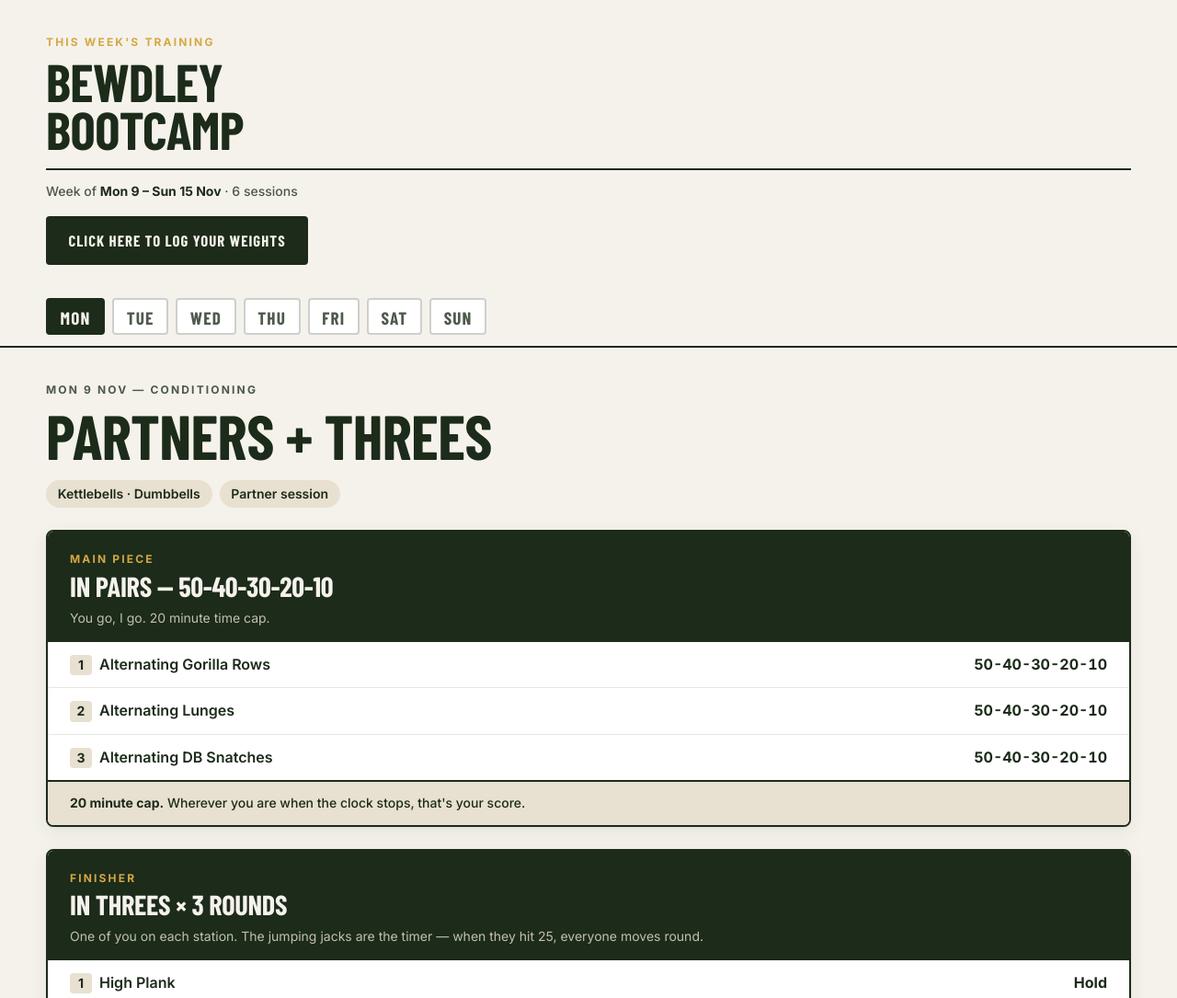
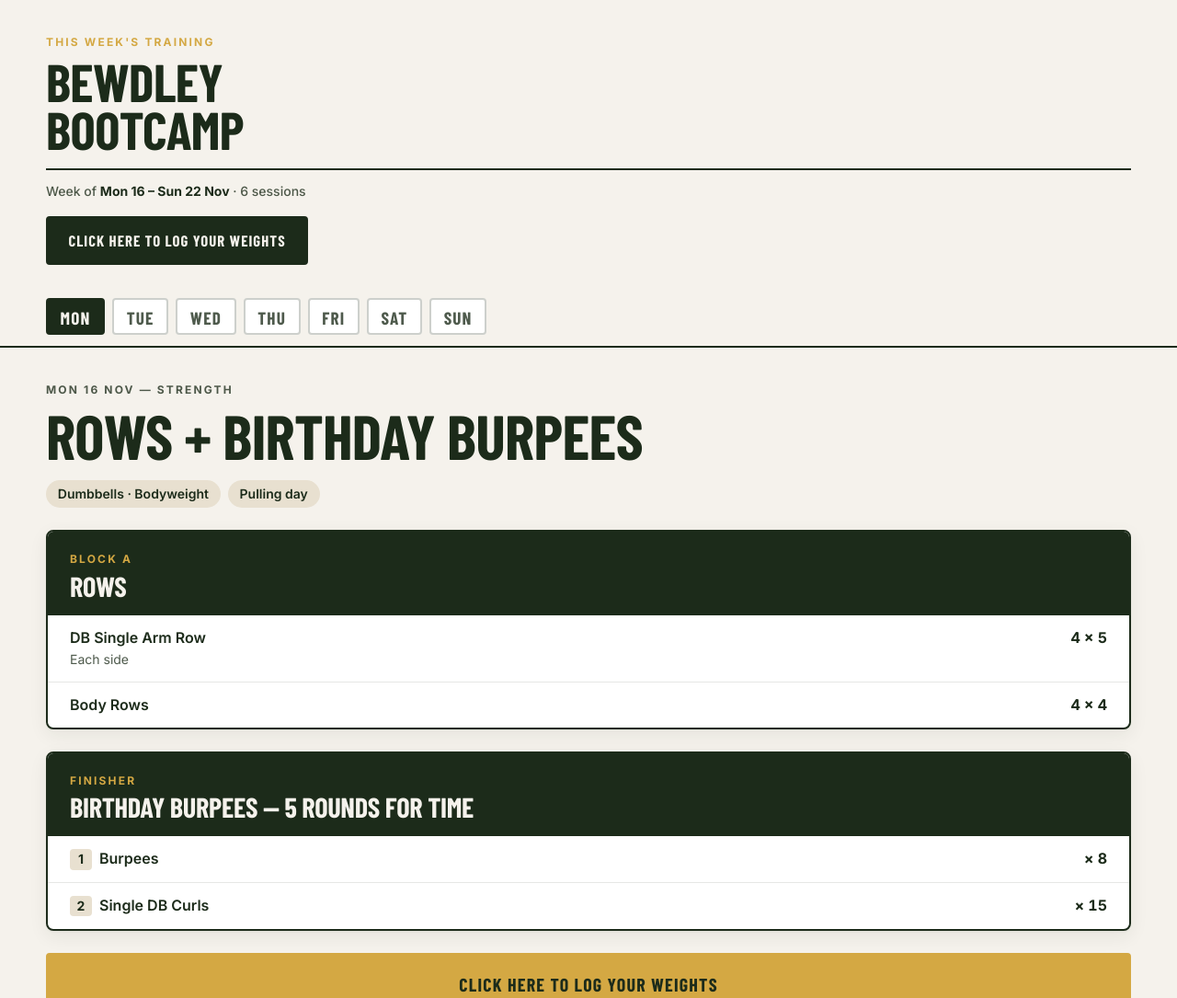
Before and after one commit to chrispinnerpt-a11y/bewdley-bootcamp-programme, a plain HTML site: page index.html in a window 1280 px wide. Shown: the top 1085 px of the page at 92% size. Drawn offline with nearby package versions, Linux system fonts and the light colour scheme; a web font is replaced by a local one.

Commit message:
Update index.html

```diff
--- a/index.html
+++ b/index.html
@@ -3,7 +3,7 @@
 <head>
 <meta charset="utf-8">
 <meta name="viewport" content="width=device-width, initial-scale=1, viewport-fit=cover">
-<title>Bewdley Bootcamp — Week of 9 November</title>
+<title>Bewdley Bootcamp — Week of 16 November</title>
 <meta name="description" content="This week's training at Bewdley Bootcamp.">
 <meta name="theme-color" content="#F5F2EC">
 <link rel="preconnect" href="https://fonts.googleapis.com">
@@ -243,7 +243,7 @@ p{margin:0 0 var(--sp-4)}
   <div class="bb-wrap">
     <span class="bb-eyebrow wk-mast__eyebrow">This week's training</span>
     <h1 class="wk-mast__mark"><span>Bewdley</span><span>Bootcamp</span></h1>
-    <p class="wk-mast__meta">Week of <b id="wk-range">Mon 9 – Sun 15 Nov</b> · <span id="wk-count"></span></p>
+    <p class="wk-mast__meta">Week of <b id="wk-range">Mon 16 – Sun 22 Nov</b> · <span id="wk-count"></span></p>
     <a class="wk-cta wk-cta--top" id="wk-track-top" href="#" target="_blank" rel="noopener">Click Here to Log Your Weights</a>
   </div>
 </header>
@@ -291,118 +291,121 @@ p{margin:0 0 var(--sp-4)}
    ======================================================================= */
 const WEEK = {
   trackUrl:"https://track.bewdleybootcamp.co.uk",
-  range:"Mon 9 – Sun 15 Nov",
+  range:"Mon 16 – Sun 22 Nov",
   days:[
-    { day:"Mon", date:"9 Nov", kindLabel:"Conditioning",
-      title:"Partners + Threes",
-      tags:["Kettlebells · Dumbbells","Partner session"],
+    { day:"Mon", date:"16 Nov", kindLabel:"Strength",
+      title:"Rows + Birthday Burpees",
+      tags:["Dumbbells · Bodyweight","Pulling day"],
       blocks:[
-        { label:"Main piece", name:"In Pairs — 50-40-30-20-10", how:"You go, I go. 20 minute time cap.",
+        { label:"Block A", name:"Rows",
           moves:[
-            {pos:"1", name:"Alternating Gorilla Rows", pre:"50-40-30-20-10"},
-            {pos:"2", name:"Alternating Lunges", pre:"50-40-30-20-10"},
-            {pos:"3", name:"Alternating DB Snatches", pre:"50-40-30-20-10"}
-          ],
-          foot:"<b>20 minute cap.</b> Wherever you are when the clock stops, that's your score."},
-        { label:"Finisher", name:"In Threes × 3 Rounds", how:"One of you on each station. The jumping jacks are the timer — when they hit 25, everyone moves round.",
+            {name:"DB Single Arm Row", sub:"Each side", pre:"4 × 5"},
+            {name:"Body Rows", pre:"4 × 4"}
+          ]},
+        { label:"Finisher", name:"Birthday Burpees — 5 Rounds For Time",
           moves:[
-            {pos:"1", name:"High Plank", pre:"Hold"},
-            {pos:"2", name:"Wall Sit", pre:"Hold"},
-            {pos:"3", name:"Jumping Jacks", sub:"The timer", pre:"× 25"}
-          ],
-          foot:"<b>60 seconds rest after a full round</b> — once all three of you have done every station."}
+            {pos:"1", name:"Burpees", pre:"× 8"},
+            {pos:"2", name:"Single DB Curls", pre:"× 15"}
+          ]}
       ]},
 
-    { day:"Tue", date:"10 Nov", kindLabel:"Bootcamp 45",
+    { day:"Tue", date:"17 Nov", kindLabel:"Bootcamp 45",
       title:"The Engine Room",
-      tags:[{text:"The Engine Room · 1/6",mark:true},"45 minutes","Rower · Shuttles"],
+      tags:[{text:"The Engine Room · 3/6",mark:true},"45 minutes","Rower · Shuttles"],
       blocks:[
-        { label:"Main piece", name:"Every 6 Minutes × 4 Rounds",
+        { label:"Main piece", name:"Every 5 Minutes × 4 Rounds",
           moves:[
             {pos:"1", name:"Row", pre:"200 / 250m"},
             {pos:"2", name:"Shuttle Runs", pre:"× 9"},
             {pos:"3", name:"Low Plank", pre:"45s"}
           ],
-          foot:"<b>Whatever's left of the six minutes is your rest.</b> Aim to hold the same row pace in round four as round one."}
+          foot:"<b>Same work as session 1 — the window drops from 6 minutes to 5.</b> That's a minute less rest every round, so hold your row pace and get moving on the shuttles."}
       ]},
 
-    { day:"Wed", date:"11 Nov", kindLabel:"Strength",
-      title:"Pendlay Rows + Press",
-      tags:["Barbell · Dumbbells","Upper body"],
+    { day:"Wed", date:"18 Nov", kindLabel:"Strength",
+      title:"Heavy Deadlifts",
+      tags:["Barbell","Percentage work"],
       blocks:[
-        { label:"Block A", name:"Pendlay Row", how:"Five sets of five. Every rep starts dead on the floor.",
-          moves:[{name:"Barbell Pendlay Row", pre:"5 × 5"}]},
-        { label:"Block B", name:"Superset × 3 Sets", how:"Back to back.",
+        { label:"Warm up", name:"Build Up", how:"Four sets of 3–5 reps, adding weight each set.",
+          moves:[{name:"Barbell Deadlift", sub:"Loading up to your working weight", pre:"4 × 3-5"}]},
+        { label:"Working sets", name:"Heavy Doubles, Then Back-Off Sets",
           moves:[
-            {name:"DB Half Kneeling Press", sub:"Each side", pre:"× 6"},
-            {name:"Tricep Dips", pre:"× 10-12"}
-          ]},
-        { label:"Finisher", name:"20s On / 20s Off × 3 Rounds",
+            {pos:"1", name:"Barbell Deadlift", pre:"3 × 2", note:"87.5% of 1RM"},
+            {pos:"2", name:"Barbell Deadlift", pre:"2 × 4", note:"77.5% of 1RM"}
+          ],
+          foot:"<b>The doubles are the heaviest deadlifts of the block.</b> Full rest between sets — every rep should look the same as the first."}
+      ]},
+
+    { day:"Thu", date:"19 Nov", kindLabel:"Bootcamp 45",
+      title:"The Engine Room",
+      tags:[{text:"The Engine Room · 4/6",mark:true},"45 minutes","Rower · Box · Kettlebells · Plates"],
+      blocks:[
+        { label:"Main piece", name:"60s Work / 45s Rest × 2 Rounds", how:"A minute on each station, 45 seconds off. Fourteen minutes in total.",
           moves:[
-            {pos:"1", name:"Russian Twists", pre:"20 / 20"},
-            {pos:"2", name:"Mountain Climbers", pre:"20 / 20"}
+            {pos:"1", name:"Row", pre:"60 / 45"},
+            {pos:"2", name:"Step Ups", pre:"60 / 45"},
+            {pos:"3", name:"KB Suitcase High Knees", pre:"60 / 45"},
+            {pos:"4", name:"Plate Ground to Overhead", pre:"60 / 45"}
+          ],
+          foot:"<b>Same stations as session 2 — the rest drops from 60 seconds to 45.</b>"},
+        { label:"Abs", name:"Three Sets Each",
+          moves:[
+            {pos:"1", name:"Plank Down Ups", pre:"3 × 10"},
+            {pos:"2", name:"Reverse Crunches", pre:"3 × 15"},
+            {pos:"3", name:"Back Extensions", pre:"3 × 15"}
           ]}
       ]},
 
-    { day:"Thu", date:"12 Nov", kindLabel:"Bootcamp 45",
-      title:"The Engine Room",
-      tags:[{text:"The Engine Room · 2/6",mark:true},"45 minutes","Rower · Box · Kettlebells · Plates"],
+    { day:"Fri", date:"20 Nov", kindLabel:"Strength",
+      title:"Squats + Calorie Ladder",
+      tags:["Barbell · Dumbbells · Rower · Med Ball","Percentage work"],
       blocks:[
-        { label:"Main piece", name:"60s Work / 60s Rest × 2 Rounds", how:"A minute on each station, a minute off. Sixteen minutes in total.",
+        { label:"Block A", name:"Back Squats", how:"Three sets of five.",
+          moves:[{name:"Barbell Back Squat", pre:"3 × 5", note:"75% of 1RM"}]},
+        { label:"Block B", name:"DB RDL",
+          moves:[{name:"DB RDL", pre:"3 × 8"}]},
+        { label:"Finisher", name:"Climbing Row — 4 Rounds", how:"The row climbs each round — 8, 12, 16, 20 cals. The med ball work stays at 5 and 5.",
           moves:[
-            {pos:"1", name:"Row", pre:"60 / 60"},
-            {pos:"2", name:"Step Ups", pre:"60 / 60"},
-            {pos:"3", name:"KB Suitcase High Knees", pre:"60 / 60"},
-            {pos:"4", name:"Plate Ground to Overhead", pre:"60 / 60"}
+            {pos:"1", name:"Row", pre:"8-12-16-20 cals"},
+            {pos:"2", name:"Med Ball Slams", pre:"× 5"},
+            {pos:"3", name:"Med Ball Chest Pass", pre:"× 5"}
+          ],
+          foot:"<b>Round 1 is 8 cals, 5 slams, 5 passes. Round 2 is 12, 5, 5.</b> And so on up to 20."}
+      ]},
+
+    { day:"Sat", date:"21 Nov", kindLabel:"Strength",
+      title:"Bench + Supersets",
+      tags:["Barbell · Dumbbells · Kettlebells · Plates","Two supersets"],
+      blocks:[
+        { label:"Block A", name:"Superset × 3 Sets",
+          moves:[
+            {name:"Bench Press", pre:"× 3"},
+            {name:"Tricep Dips", pre:"× 10"}
+          ]},
+        { label:"Block B", name:"Superset × 3 Sets",
+          moves:[
+            {name:"Split Squats", sub:"Each side", pre:"× 5"},
+            {name:"Step Up with High Knee", pre:"× 10"}
+          ]},
+        { label:"Finisher", name:"3 Rounds For Time",
+          moves:[
+            {pos:"1", name:"KB Swings", pre:"× 15"},
+            {pos:"2", name:"Plate Rows", pre:"× 15"},
+            {pos:"3", name:"Jumping Jacks", pre:"× 30"}
           ]}
       ]},
 
-    { day:"Fri", date:"13 Nov", kindLabel:"Strength",
-      title:"Deadlift + Tri-Set",
-      tags:["Barbell · Dumbbells · Kettlebells","Percentage work"],
-      blocks:[
-        { label:"Block A", name:"Deadlift", how:"Five sets of three.",
-          moves:[{name:"Barbell Deadlift", pre:"5 × 3", note:"82.5% of 1RM"}]},
-        { label:"Block B", name:"Tri-Set × 3 Sets", how:"All three back to back, then rest.",
-          moves:[
-            {pos:"1", name:"Split Squats", sub:"Each side", pre:"× 5"},
-            {pos:"2", name:"KB Swings", pre:"× 10"},
-            {pos:"3", name:"Farmers Carry", pre:"40m"}
-          ]}
-      ]},
-
-    { day:"Sat", date:"14 Nov", kindLabel:"Strength",
-      title:"EMOM + 40/20",
-      tags:["Barbell · Dumbbells · Kettlebells","Box squats to a 16 inch box"],
-      blocks:[
-        { label:"Block A", name:"EMOM 16 Minutes", how:"Four movements, one a minute, four rounds. The fourth minute is rest.",
-          moves:[
-            {pos:"1", name:"Barbell Box Squats", sub:"16 inch box", pre:"× 5"},
-            {pos:"2", name:"KB SDLHP", pre:"× 10"},
-            {pos:"3", name:"DB Narrow Grip Bench Press", pre:"× 15"},
-            {pos:"4", name:"Rest", pre:"60s"}
-          ]},
-        { label:"Finisher", name:"40s On / 20s Off × 3 Rounds", how:"Nine minutes.",
-          moves:[
-            {pos:"1", name:"KB Pull Throughs", pre:"40 / 20"},
-            {pos:"2", name:"DB Hammer Curl & Press", sub:"Alternating", pre:"40 / 20"},
-            {pos:"3", name:"KB Drop Rows", pre:"40 / 20"}
-          ]}
-      ]},
-
-    { day:"Sun", date:"15 Nov", kindLabel:"Rest", title:"Rest Day", rest:true }
+    { day:"Sun", date:"22 Nov", kindLabel:"Rest", title:"Rest Day", rest:true }
   ],
 
   glossary:[
-    ["YGIG","You go, I go. One partner works while the other rests, then you swap."],
-    ["50-40-30-20-10","Five rounds with the reps coming down each time."],
-    ["EMOM","Every minute on the minute. Start the next movement when the next minute begins."],
-    ["Pendlay Row","A barbell row where the bar goes back to the floor and stops dead between every rep."],
-    ["Tri-set","Three exercises back to back before you rest."],
-    ["SDLHP","Sumo deadlift high pull. Wide stance, pull from the floor to under the chin, elbows leading."],
-    ["Gorilla Row","Bent over a pair of bells on the floor, rowing one at a time while the other stays down as a brace."],
+    ["Back-off sets","Lighter sets after the heavy work. More reps at less weight, to get quality volume in once you're warmed up."],
+    ["For time","Complete the work as fast as you can while the form holds up."],
+    ["Plank Down Ups","From a high plank, drop to your forearms one arm at a time, then press back up."],
+    ["Back Extensions","Hips supported, lower your chest towards the floor and lift back up to a straight line."],
+    ["Chest Pass","Med ball held at your chest, thrown hard and straight out — at a wall or a partner."],
     ["GTOH","Ground to overhead. Any way you like, as long as it starts on the floor and finishes locked out."],
-    ["Box squat","Sit back to a box under control, pause lightly, then drive up. The box sets your depth every rep."],
+    ["RDL","Romanian deadlift. Push the hips back with soft knees."],
     ["Each side","Do the full set on one side, then repeat on the other."],
     ["1RM","The heaviest single rep you can lift. The percentages are worked off this."]
   ]
```
